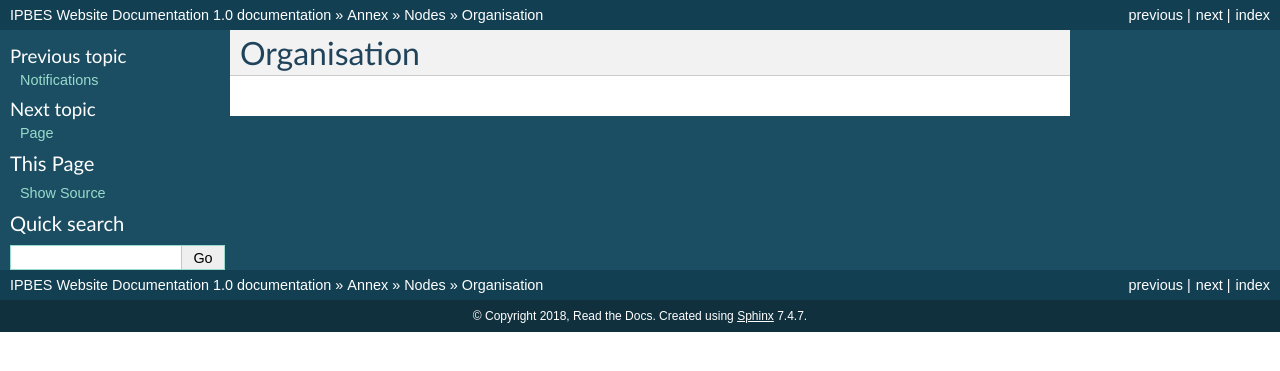
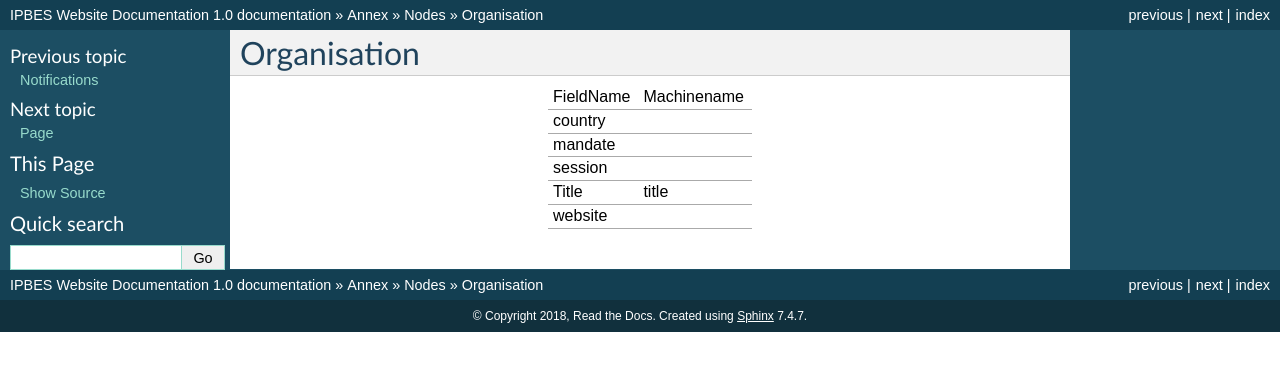
Before and after one commit to ipbes/ipbeswebdocs, a Sphinx documentation site: the page built from docs/annex/nodes/organisation.rst, in a window 1280 px wide. Shown: the top 371 px of the page. Built offline with Sphinx 7.4.7, drawn with Linux system fonts in a browser that asks for light colours; pages that are not in the unit, such as notebooks, are missing from menus.

Commit message:
Update organisation.rst

```diff
--- a/docs/annex/nodes/organisation.rst
+++ b/docs/annex/nodes/organisation.rst
@@ -1,2 +1,15 @@
 Organisation
 ============
++-----------+-------------+
+| FieldName | Machinename |
++-----------+-------------+
+| country   |             |
++-----------+-------------+
+| mandate   |             |
++-----------+-------------+
+| session   |             |
++-----------+-------------+
+| Title     | title       |
++-----------+-------------+
+| website   |             |
++-----------+-------------+
```
